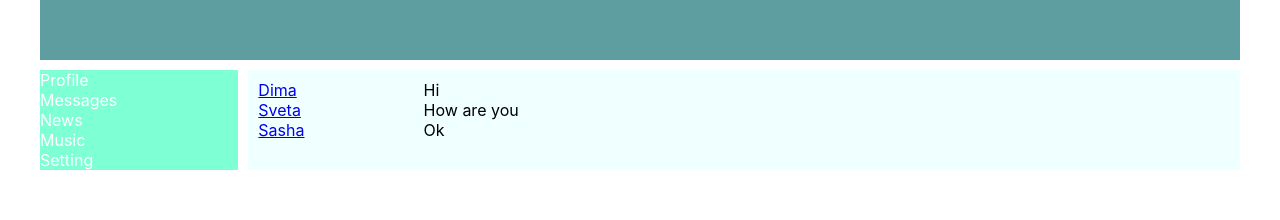
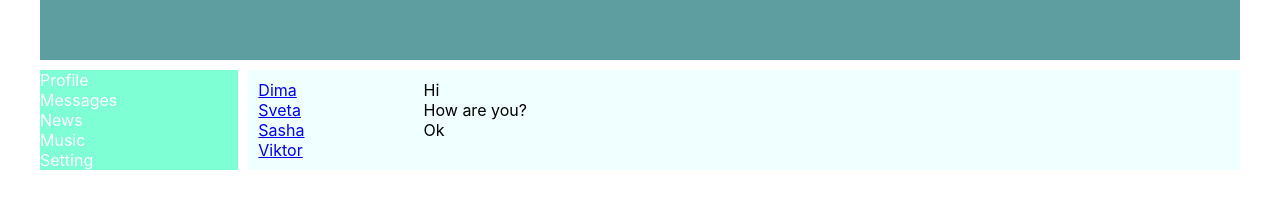
Before and after one commit to NastyaSkreka/social-network, a React (Create React App) app: page /dialogs in a window 1280 px wide. Shown: the top 220 px of the page. Built offline with nearby package versions, Linux system fonts and the light colour scheme.

Commit message:
add map data

```diff
--- a/src/components/Dialog/Dialog.js
+++ b/src/components/Dialog/Dialog.js
@@ -14,18 +14,30 @@ const Message = (props) => {
 }
 
 const Dialog = () => {
+
+    let dialogs = [
+        {id: 1, name: 'Dima'},
+        {id: 2, name: 'Sveta'},
+        {id: 3, name: 'Sasha'},
+        {id: 4, name: 'Viktor'}
+    ]
+
+    let messages = [
+        {id: 1, message: 'Hi'},
+        {id: 2, message: 'How are you?'},
+        {id: 3, message: 'Ok'}
+    ]
+
+    let dialogsElement = dialogs.map( dialog => <DialogItem name = {dialog.name} id = {dialog.id}/>  )
+    let messagesElement = messages.map( message => <Message message = {message.message}/>)
+
     return (
         <div className = {classes.dialogs}>
             <div className = {classes.dialogsItems}>
-              <DialogItem name = 'Dima' id = '1'/>
-              <DialogItem name = 'Sveta' id = '2'/>
-              <DialogItem name = 'Sasha' id = '3'/>
-
+              {dialogsElement}
             </div>
             <div className = {classes.messages}>
-                <Message message = 'Hi'/>
-                <Message message = 'How are you'/>
-                <Message message = 'Ok'/>
+               {messagesElement}
             </div>
 
         </div>
--- a/src/components/Dialog/Dialog.module.css
+++ b/src/components/Dialog/Dialog.module.css
@@ -3,8 +3,13 @@
     grid-template-columns: 2fr 10fr;
 }
 
+.dialog{
+    color: white;
+}
+
 .dialogsItems{
     padding: 10px;
+
 }
 
 .dialogsItems .active{
--- a/src/components/Profile/MyPosts/MyPosts.js
+++ b/src/components/Profile/MyPosts/MyPosts.js
@@ -1,6 +1,12 @@
 import classes from './MyPosts.module.css'
 import Post from './Post/Post';
 
+let posts = [
+    {id: 1, message: 'Hi, how are you?', likesCount: 12},
+    {id: 2, message: 'It is my first post', likesCount: 11}
+]
+
+let postsElement = posts.map( post =>  <Post message = {post.message} />)
 
 const MyPosts = () => {
     return (
@@ -10,8 +16,7 @@ const MyPosts = () => {
                 New post
             </div>
             <div className = {classes.posts}>
-             <Post message = 'hi' />
-             <Post message = 'my first post' />
+               {postsElement}
             </div>
         </div>
     )
```
